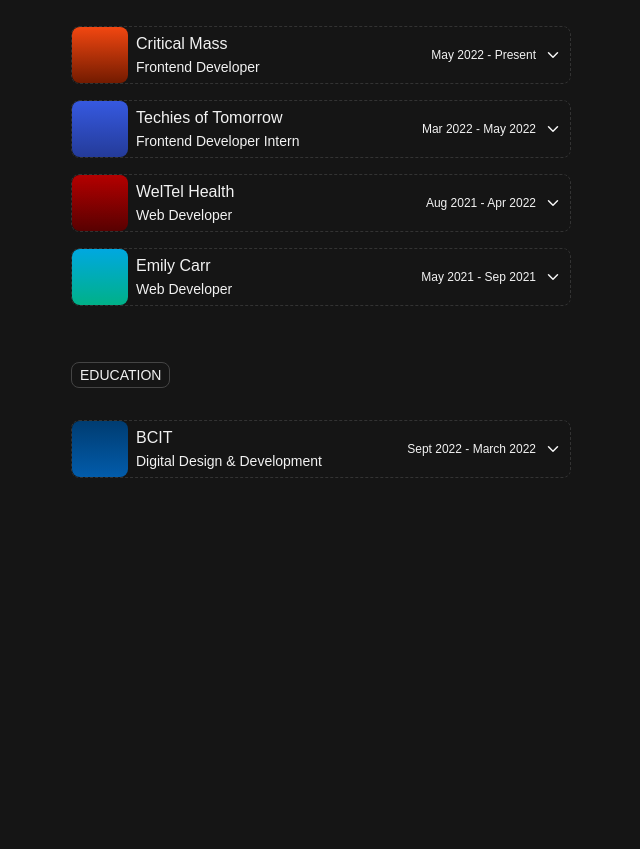
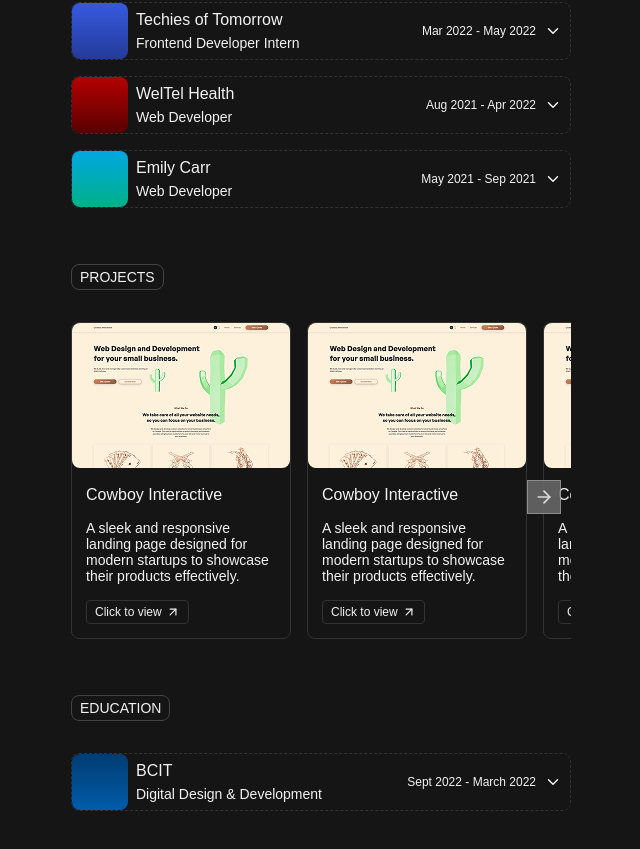
Before and after one commit to julianm09/julian-mayes-portfolio, a Next.js app: page / in a window 1280 px wide. Shown: the part 737-1586 px from the top of the page, without its empty margins (319-959 px from the left). Before the commit the page ends 1267 px from the top, so only its background shows below. Built offline with nearby package versions, Linux system fonts and the light colour scheme.

Commit message:
scroll gallery

```diff
--- /dev/null
+++ b/app/components/Projects/Projects.module.scss
@@ -0,0 +1,45 @@
+.gallery {
+	display: flex;
+	gap: 16px;
+
+	overflow: auto;
+	-ms-overflow-style: none; /* IE and Edge */
+	scrollbar-width: none; /* Firefox */
+}
+
+.gallery::-webkit-scrollbar {
+	display: none; /* Chrome, Safari and Opera */
+}
+
+.gallery-wrapper {
+	position: relative;
+}
+
+.button {
+	border: 1px solid #999;
+	border-radius: 50;
+	display: flex;
+	justify-content: center;
+	align-items: center;
+	padding: 6px;
+	cursor: pointer;
+	background: #666;
+	position: absolute;
+	top: 50%;
+	cursor: pointer;
+	opacity: 0;
+  transition: 0.3s ease;
+}
+
+.button.visible {
+	opacity: 0.9;
+	pointer-events: auto;
+}
+
+.arrow-left {
+	left: 10px;
+}
+
+.arrow-right {
+	right: 10px;
+}
--- /dev/null
+++ b/app/components/Projects/Projects.tsx
@@ -0,0 +1,73 @@
+"use client";
+
+import { ArrowLeft, ArrowRight } from "react-feather";
+import ProjectsCard from "../ProjectsCard/ProjectsCard";
+import Section from "../Section/Section";
+import styles from "./Projects.module.scss";
+import { useEffect, useRef, useState } from "react";
+
+export default function Projects({}) {
+	const galleryRef = useRef<HTMLDivElement | null>(null);
+	const [showLeft, setShowLeft] = useState(false);
+	const [showRight, setShowRight] = useState(false);
+
+	const updateArrows = () => {
+		const el = galleryRef.current;
+		if (!el) return;
+
+		const { scrollLeft, clientWidth, scrollWidth } = el;
+
+		setShowLeft(scrollLeft > 0);
+		setShowRight(Math.ceil(scrollLeft + clientWidth) < scrollWidth);
+	};
+
+	useEffect(() => {
+		const el = galleryRef.current;
+		if (!el) return;
+
+		updateArrows(); // initial check
+		el.addEventListener("scroll", updateArrows);
+		window.addEventListener("resize", updateArrows);
+
+		return () => {
+			el.removeEventListener("scroll", updateArrows);
+			window.removeEventListener("resize", updateArrows);
+		};
+	}, []);
+
+	const scrollLeftHandler = () => {
+		galleryRef.current?.scrollBy({ left: -300, behavior: "smooth" });
+	};
+
+	const scrollRightHandler = () => {
+		galleryRef.current?.scrollBy({ left: 300, behavior: "smooth" });
+	};
+
+	return (
+		<Section header="PROJECTS">
+			<div className={styles["gallery-wrapper"]}>
+				<div
+					className={`${styles["arrow-left"]} ${styles["button"]} ${
+						showLeft ? styles["visible"] : ""
+					}`}
+					onClick={scrollLeftHandler}
+				>
+					<ArrowLeft size={20} />
+				</div>
+				<div className={styles["gallery"]} ref={galleryRef}>
+					<ProjectsCard />
+					<ProjectsCard />
+					<ProjectsCard />
+				</div>
+				<div
+					className={`${styles["arrow-right"]} ${styles["button"]} ${
+						showRight ? styles["visible"] : ""
+					}`}
+					onClick={scrollRightHandler}
+				>
+					<ArrowRight size={20} />
+				</div>
+			</div>
+		</Section>
+	);
+}
--- /dev/null
+++ b/app/components/ProjectsCard/ProjectsCard.module.scss
@@ -0,0 +1,36 @@
+.card {
+	width: 230px;
+	border-radius: 8px;
+	display: flex;
+	flex-direction: column;
+	align-items: center;
+  border: 1px solid #333;
+}
+
+.content {
+	padding: 14px;
+	width: 100%;
+	gap: 16px;
+	display: flex;
+	flex-direction: column;
+
+	.name {
+		font-size: 16px;
+	}
+
+	.description {
+		font-size: 14px;
+	}
+
+	.link {
+		padding: 4px 8px;
+		border: 1px solid #333;
+		align-self: flex-start;
+		font-size: 12px;
+    border-radius: 4px;
+    display: flex;
+    gap: 4px;
+    justify-content: center;
+    align-items: center;
+	}
+}
--- /dev/null
+++ b/app/components/ProjectsCard/ProjectsCard.tsx
@@ -0,0 +1,27 @@
+import Image from "next/image";
+import styles from "./ProjectsCard.module.scss";
+import { ArrowUpRight } from "react-feather";
+
+export default function ProjectsCard({}) {
+	return (
+		<div className={styles["card"]}>
+			<div className={styles["image"]}>
+				<img
+					src="/cowboy.png"
+					alt="cowboy"
+					width={218}
+					height={145}
+					style={{ borderRadius: "8px" }}
+				/>
+			</div>
+			<div className={styles["content"]}>
+				<div className={styles["name"]}>Cowboy Interactive</div>
+				<div className={styles["description"]}>
+					A sleek and responsive landing page designed for modern
+					startups to showcase their products effectively.
+				</div>
+				<div className={styles["link"]}>Click to view <ArrowUpRight size={14}/></div>
+			</div>
+		</div>
+	);
+}
--- /dev/null
+++ b/app/data.ts
@@ -0,0 +1,63 @@
+export const experience = [
+	{
+		gradient: "#f24711, #731b00",
+		name: "Critical Mass",
+		position: "Frontend Developer",
+		date: "May 2022 - Present",
+		description:
+			"Developed responsive, accessible marketing pages and internal tools using JavaScript, React, and Sass. Focused on clean, maintainable code and collaborated with designers and QA to ensure consistent, high-quality releases across devices.",
+	},
+	{
+		gradient: "#3659e0,rgb(36, 59, 153)",
+		name: "Techies of Tomorrow",
+		position: "Frontend Developer Intern",
+		date: "Mar 2022 - May 2022",
+		description:
+			"Built and maintained frontend features for a community-focused web platform using React and TypeScript. Contributed to UI improvements, component development, and performance optimizations while collaborating with a distributed team.",
+	},
+	{
+		gradient: "#b40000,rgb(88, 1, 1)",
+		name: "WelTel Health",
+		position: "Web Developer",
+		date: "Aug 2021 - Apr 2022",
+		description:
+			"Contributed to development of a responsive website for a healthcare platform. Focused on building reusable components with React and JavaScript, ensuring accessibility and performance across devices.",
+	},
+	{
+		gradient: "#00a8e0, #00b188",
+		name: "Emily Carr",
+		position: "Web Developer",
+		date: "May 2021 - Sep 2021",
+		description:
+			"Contributed to the development of a career resource platform using React. Focused on building responsive layouts, improving accessibility, and creating reusable UI components in collaboration with the design team.",
+	},
+];
+
+export const education = [
+	{
+		gradient: "#003c71,rgb(2, 92, 171)",
+		name: "BCIT",
+		position: "Digital Design & Development",
+		date: "Sept 2022 - March 2022",
+		description:
+			"Completed a hands-on program covering web development and design. Learned to build responsive websites and applications using HTML, CSS, JavaScript, and React. Worked on team projects that followed real-world workflows, focusing on usability, clean code, and practical problem-solving.",
+	},
+];
+
+export const languages = ["JavaScript", "TypeScript", "HTML ", "CSS", "Sass"];
+
+export const technologies = [
+	"JavaScript",
+	"TypeScript",
+	"HTML ",
+	"CSS",
+	"Sass",
+	"React",
+	"Node.js",
+	"Next.js",
+	"Express",
+	"Git",
+	"Jest",
+	"Redux",
+	"Vercel",
+];
--- a/app/page.module.css
+++ b/app/page.module.css
@@ -1,7 +1,8 @@
 .page {
   display: flex;
   align-items: center;
-  flex-direction: column;
+  flex-direction: row;
+  justify-content: center;
 }
 
 .container {
--- a/app/page.tsx
+++ b/app/page.tsx
@@ -1,75 +1,18 @@
 import About from "./components/About/About";
 import Experience from "./components/Experience/Experience";
+import Projects from "./components/Projects/Projects";
 import Skills from "./components/Skills/Skills";
+import { education, experience, languages, technologies } from "./data";
 import styles from "./page.module.css";
 
 export default function Home() {
-	const experience = [
-		{
-			gradient: "#f24711, #731b00",
-			name: "Critical Mass",
-			position: "Frontend Developer",
-			date: "May 2022 - Present",
-			description:
-				"Spearheaded the development of scalable web solutions, optimizing user experience for SaaS platforms. Led a team in crafting responsive, high-performing web interfaces using modern frameworks.",
-		},
-		{
-			gradient: "#3659e0,rgb(36, 59, 153)",
-			name: "Techies of Tomorrow",
-			position: "Frontend Developer Intern",
-			date: "Mar 2022 - May 2022",
-			description:
-				"Spearheaded the development of scalable web solutions, optimizing user experience for SaaS platforms. Led a team in crafting responsive, high-performing web interfaces using modern frameworks.",
-		},
-		{
-			gradient: "#b40000,rgb(88, 1, 1)",
-			name: "WelTel Health",
-			position: "Web Developer",
-			date: "Aug 2021 - Apr 2022",
-			description:
-				"Spearheaded the development of scalable web solutions, optimizing user experience for SaaS platforms. Led a team in crafting responsive, high-performing web interfaces using modern frameworks.",
-		},
-		{
-			gradient: "#00a8e0, #00b188",
-			name: "Emily Carr",
-			position: "Web Developer",
-			date: "May 2021 - Sep 2021",
-			description:
-				"Spearheaded the development of scalable web solutions, optimizing user experience for SaaS platforms. Led a team in crafting responsive, high-performing web interfaces using modern frameworks.",
-		},
-	];
-
-	const education = [
-		{
-			gradient: "#003c71,rgb(2, 92, 171)",
-			name: "BCIT",
-			position: "Digital Design & Development",
-			date: "Sept 2022 - March 2022",
-			description:
-				"Completed a hands-on program covering web development and design. Learned to build responsive websites and applications using HTML, CSS, JavaScript, and React. Worked on team projects that followed real-world workflows, focusing on usability, clean code, and practical problem-solving.",
-		},
-	];
-
-	const languages = ["JavaScript", "TypeScript", "HTML ", "CSS", "Sass"];
-
-	const technologies = [
-		"React",
-		"Node.js",
-		"Next.js",
-		"Express",
-		"Git",
-		"Jest",
-		"Redux",
-		"Vercel",
-	];
-
 	return (
 		<div className={styles.page}>
 			<div className={styles.container}>
-				<About header={"ABOUT"}/>
-				<Skills header={"LANGUAGES"} skills={languages} />
+				<About header={"ABOUT"} />
 				<Skills header={"TECHNOLOGIES"} skills={technologies} />
 				<Experience header={"EXPERIENCE"} experience={experience} />
+				<Projects />
 				<Experience header={"EDUCATION"} experience={education} />
 			</div>
 		</div>
```
Also changed, not shown: app/components/Education/Education.module.scss (deleted, +0 -12 lines), app/components/Education/Education.tsx (deleted, +0 -30 lines), public/cowboy.png (added).
